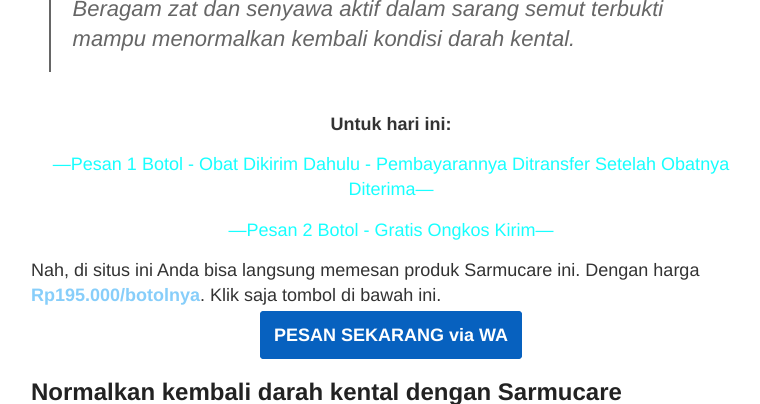
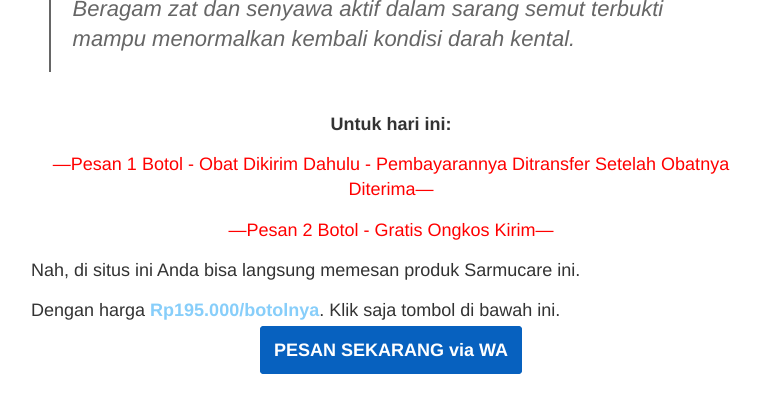
Before and after one commit to zeinherbal/zeinherbal.github.io, a Jekyll site: the page built from _posts/2019-12-03-obat-pengencer-darah.md, in a window 1280 px wide and 900 px high, scrolled down 507 px, cut to the strip 0-404 px from the top of the window. Shown: the whole strip, without its empty margins (249-1009 px from the left). Built offline with Jekyll 4.4.1, drawn with Linux system fonts in a browser that asks for light colours; a script that is not in the unit is left out.

Commit message:
Update 2019-12-03-obat-pengencer-darah.md

```diff
--- a/_posts/2019-12-03-obat-pengencer-darah.md
+++ b/_posts/2019-12-03-obat-pengencer-darah.md
@@ -18,15 +18,18 @@
 {: style="text-align: center;"}
 
 —Pesan 1 Botol - Obat Dikirim Dahulu - Pembayarannya Ditransfer Setelah Obatnya Diterima—
-{: style="color: #17ffff; text-align: center;"}
+{: style="color: red; text-align: center;"}
 
 —Pesan 2 Botol - Gratis Ongkos Kirim—
-{: style="color: #17ffff; text-align: center;"}
+{: style="color: red; text-align: center;"}
 
-Nah, di situs ini Anda bisa langsung memesan produk Sarmucare ini. Dengan harga **<span style="color: lightskyblue;">Rp195.000/botolnya</span>**. Klik saja tombol di bawah ini.
+Nah, di situs ini Anda bisa langsung memesan produk Sarmucare ini.
+
+Dengan harga **<span style="color: lightskyblue;">Rp195.000/botolnya</span>**. Klik saja tombol di bawah ini.
 
 <a href="https://api.whatsapp.com/send?phone=6282215649991&amp;text=Saya%20pesan%20obat%20herbal%20Sarang%20Semut%20Sarmucare%20dengan%20format%20pesanan%3A%0A-%20Kode%20produk%3A%20YBG%0A-%20Jumlah%20pesanan%3A%20%0A-%20Nama%20lengkap%3A%0A-%20Alamat%3A%0A-%20No.%20Hp%2FTelepon%3A" style="background-color: #0761bf; border: solid 4px #0761bf; border-radius: 4px; color: white; padding: 10px;">**PESAN SEKARANG via WA**</a>
-<br>
+<br/>
+<br/>
 {: style="text-align: center;"}
 
 ## Normalkan kembali darah kental dengan Sarmucare
```
